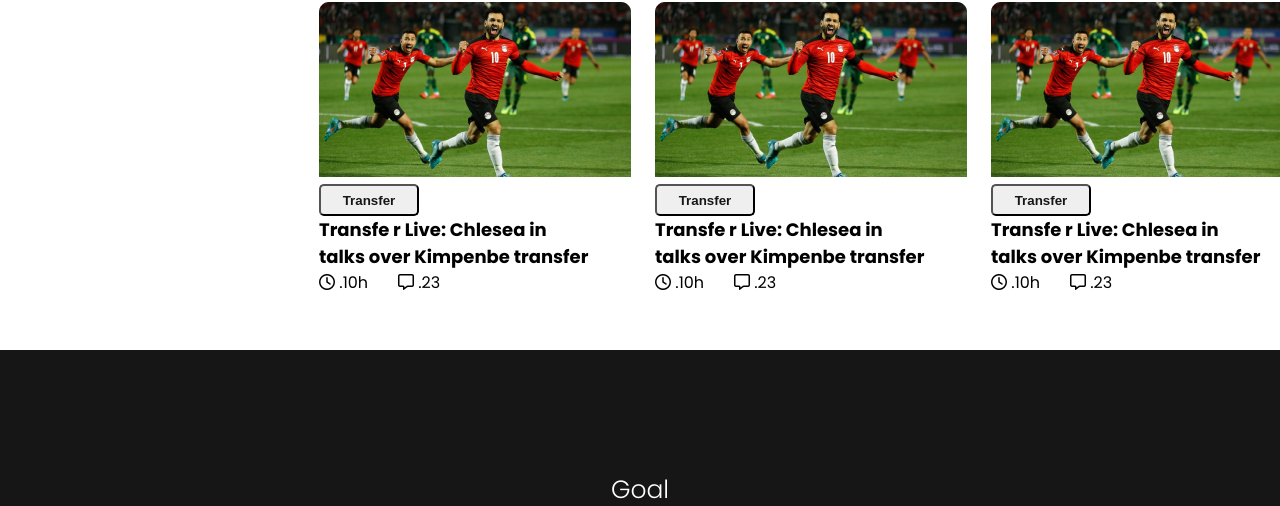
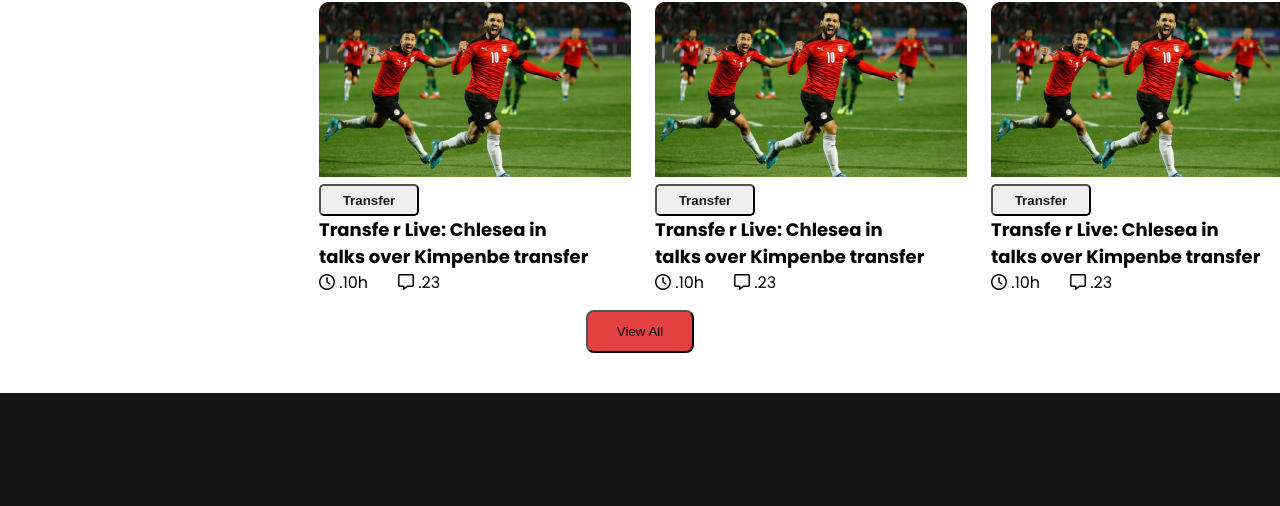
Before and after one commit to Saifuddinmonna/world-cup, a plain HTML site: page index.html in a window 1280 px wide. Shown: the part 1453-1959 px from the top of the page. Drawn offline with Linux system fonts and the light colour scheme.

Commit message:
for assignment version 2

```diff
--- a/index.html
+++ b/index.html
@@ -235,7 +235,7 @@
 
 
     </main>
-
+            <div class="view-all"> <button>View All</button></div>
     <!-- -------------------------
         footer start here
     ------------------------ -->
--- a/styles/style.css
+++ b/styles/style.css
@@ -160,7 +160,13 @@ button:hover{
     #161616
 }
 
-
+.view-all button{
+    background: #dd0000bf;
+border-radius: 8px;
+padding: 12px 29px;
+gap: 10px;
+display:hidden;
+}
  /* footer start drom here  */
  .footer-container{
     width: 1321px;
@@ -387,6 +393,10 @@ nav{
     grid-gap: 24px;
      margin: 15px;
 }
+
+.view-all button{
+   visibility: visible;
+}
 .footer-container{
     width: 100%;
     height: auto;
@@ -421,3 +431,7 @@ nav{
 }
 
      }
+
+.view-all> button{
+    visibility: visible;
+}
```
Also changed, not shown: all-group.html (+2 -2 lines).
